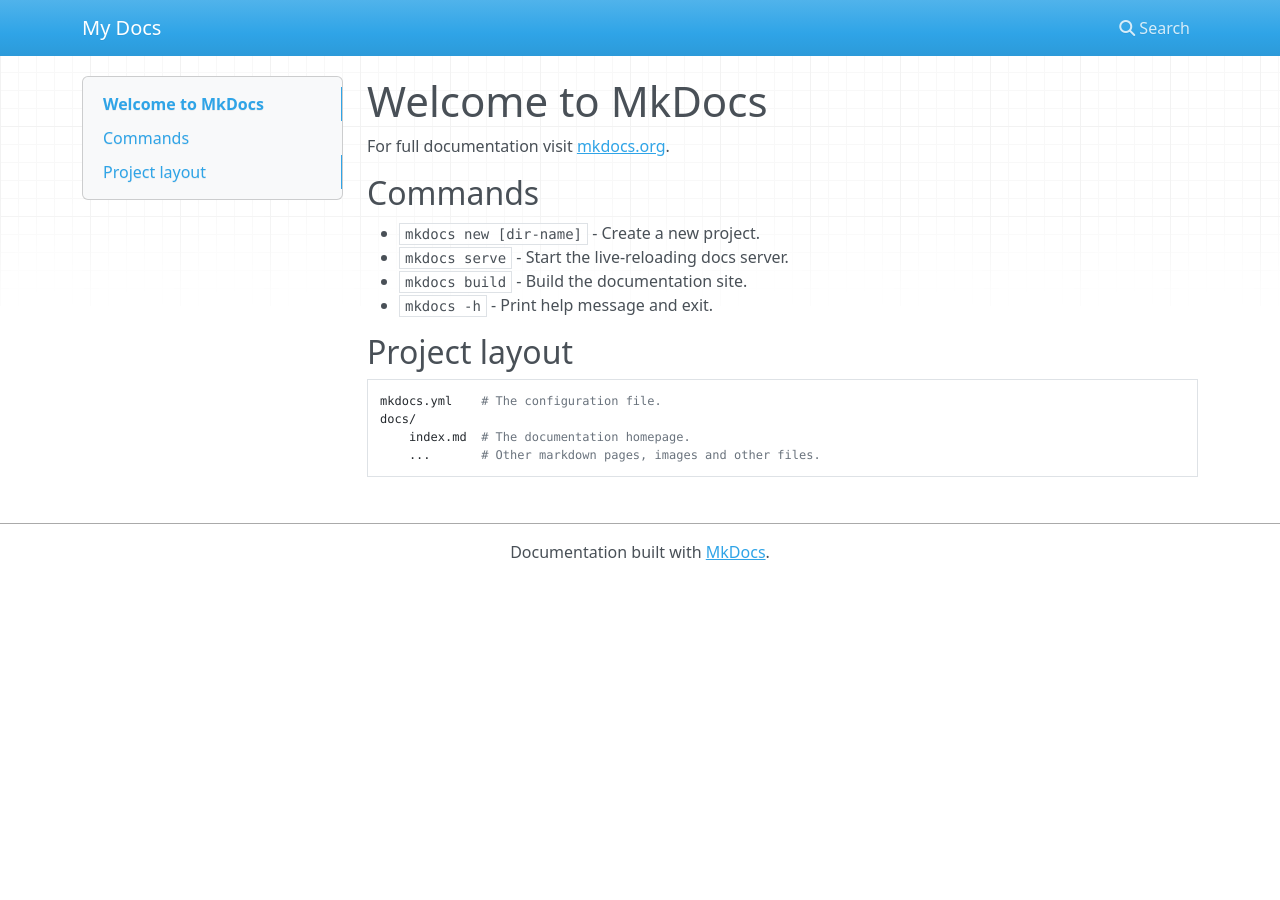
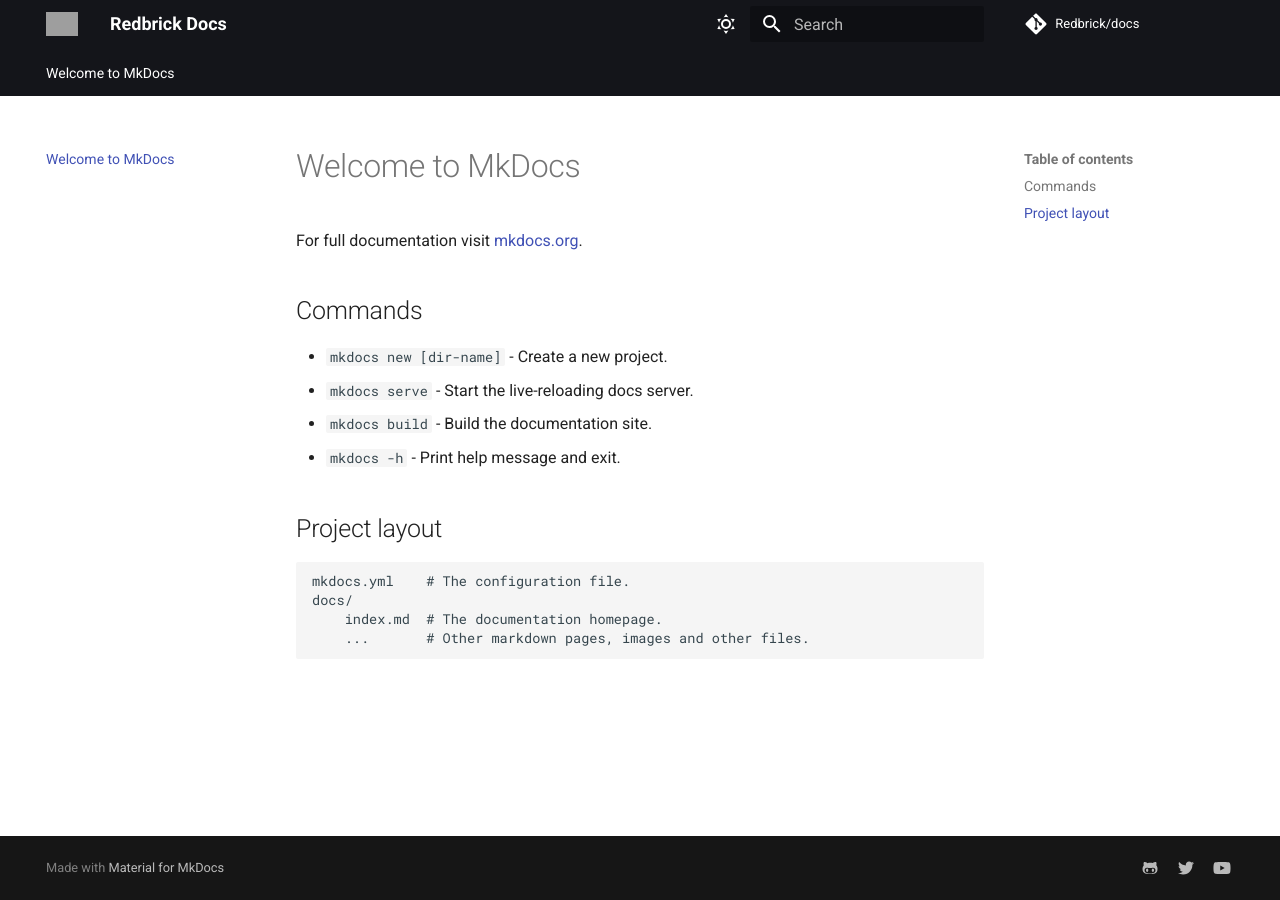
Before and after one commit to redbrick/docs, an MkDocs documentation site: the page built from docs/index.md, in a window 1280 px wide. Built offline with MkDocs 1.6.1 and Material for MkDocs 9.7.7, drawn with Linux system fonts in a browser that asks for light colours; nearby versions of some CDN libraries; comment, search, counter and statistics services are not loaded; grey boxes are pictures that could not be loaded.

Commit message:
Material configs

```diff
--- a/mkdocs.yml
+++ b/mkdocs.yml
@@ -1,2 +1,41 @@
-site_name: My Docs
-site_url: https://example.com/
+site_name: Redbrick Docs
+site_description: Redbrick Technical Documentation
+site_url: https://docs.redbrick.dcu.ie/
+
+repo_name: Redbrick/docs
+repo_url: https://github.com/redbrick/docs
+
+theme:
+    logo: assets/logo.png
+    favicon: assets/favicon.png
+    name: material
+    features:
+        - navigation.tabs
+    palette:
+        - media: "(prefers-color-scheme: light)"
+          scheme: default
+          primary: black
+          accent: black
+          toggle:
+              icon: material/weather-sunny
+              name: Switch to dark mode
+        - media: "(prefers-color-scheme: dark)"
+          scheme: slate
+          primary: black
+          accent: black
+          toggle:
+              icon: material/weather-night
+              name: Switch to light mode
+extra:
+  social:
+    - icon: fontawesome/brands/github-alt
+      link: https://github.com/Redbrick/
+    - icon: fontawesome/brands/twitter
+      link: https://twitter.com/redbrickdcu?lang=en
+    - icon: fontawesome/brands/youtube
+      link: https://www.youtube.com/c/redbrickdcusnetworkingsociety
+
+markdown_extensions:
+  - toc:
+      permalink: true
+  - attr_list
```
